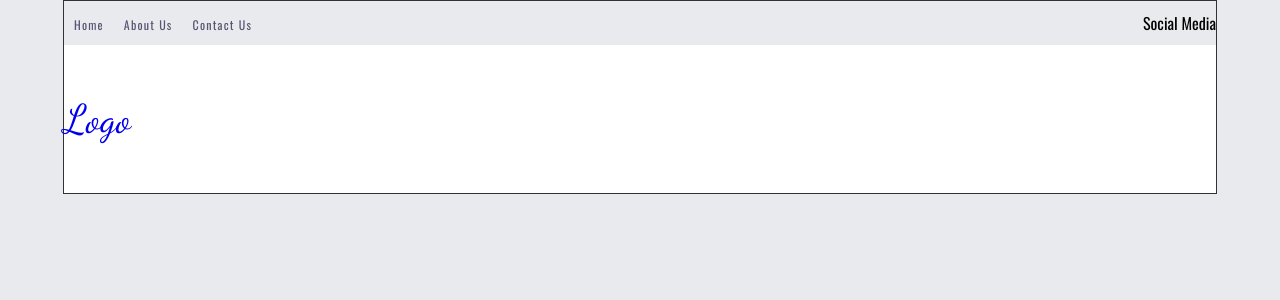
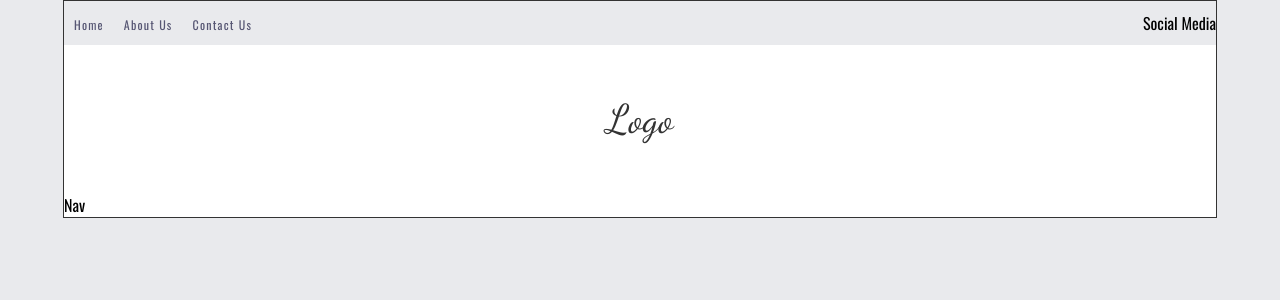
Before and after one commit to javimarashall/React-Blog, a React (Create React App) app in the folder reactblog/: page / in a window 1280 px wide. Shown: the top 300 px of the page. Built offline with nearby package versions, Linux system fonts and the light colour scheme.

Commit message:
navbar component done

```diff
--- a/reactblog/src/components/Hero/index.js
+++ b/reactblog/src/components/Hero/index.js
@@ -2,12 +2,16 @@ import React from 'react';
 import Card from '../UI/Card';
 import './style.css';
 import Logo from '../Logo/index'
+import Navbar from '../Navbar';
 
 const Hero = (props) => {
     return (
         <div>
             <Card>
+                <div style={{padding:'50px 0'}}>
                 <Logo />
+                </div>
+                <Navbar />
             </Card>
         </div>
     )
--- a/reactblog/src/components/Logo/style.css
+++ b/reactblog/src/components/Logo/style.css
@@ -2,4 +2,8 @@
     font-family: 'Dancing Script', cursive;
     font-size: 40px;
     text-decoration: none;
+    color: #333;
 }
+.logo {
+    text-align: center;
+}
--- /dev/null
+++ b/reactblog/src/components/Navbar/index.js
@@ -0,0 +1,11 @@
+import React from 'react';
+import './style.css';
+
+const Navbar = (props) => {
+    return (
+        <div className='navbar'>
+            Nav
+        </div>
+    )
+}
+export default Navbar;
--- a/reactblog/src/components/UI/Card/style.css
+++ b/reactblog/src/components/UI/Card/style.css
@@ -1,5 +1,3 @@
 .card {
     background: #fff;
-    padding: 50px 0;
-
 }
```
Also changed, not shown: reactblog/src/components/Navbar/style.css (added).
